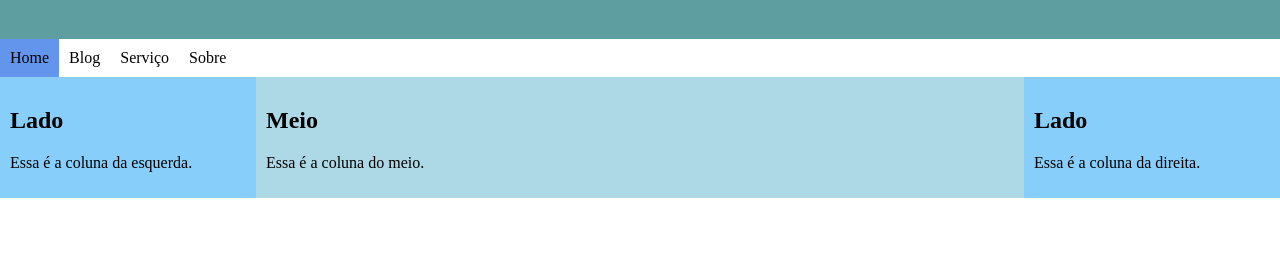
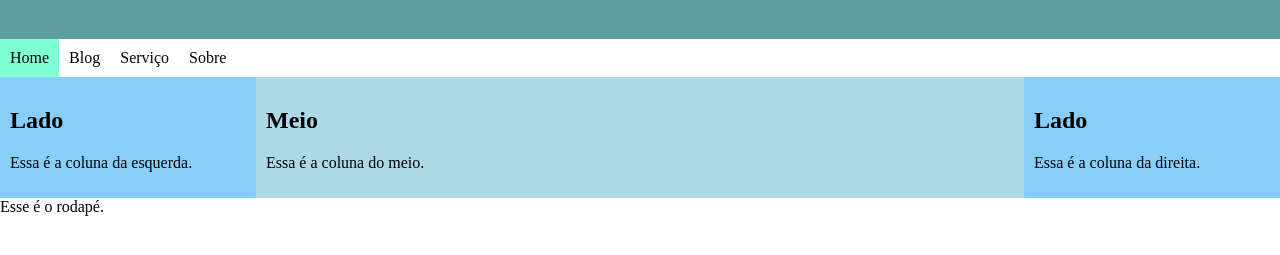
Before and after one commit to MariaDChagas/IFF-ProgWeb, a plain HTML site: page index.html in a window 1280 px wide. In both pictures the pointer is over the link "Home". Shown: the part 81-336 px from the top of the page. Drawn offline with Linux system fonts and the light colour scheme.

Commit message:
Update index.html

```diff
--- a/index.html
+++ b/index.html
@@ -23,7 +23,7 @@
         }
         .menu a:hover {
             color: black;
-            background-color: #6495ED;
+            background-color: #7FFFD4;
         }
         .colunalateral {
             float: left;
@@ -68,5 +68,8 @@
             <p>Essa é a coluna da direita.</p>
         </div>
     </div>
+    <div class="rodape">
+        <p>Esse é o rodapé.</p>
+    </div>
 </body>
 </html>
```
